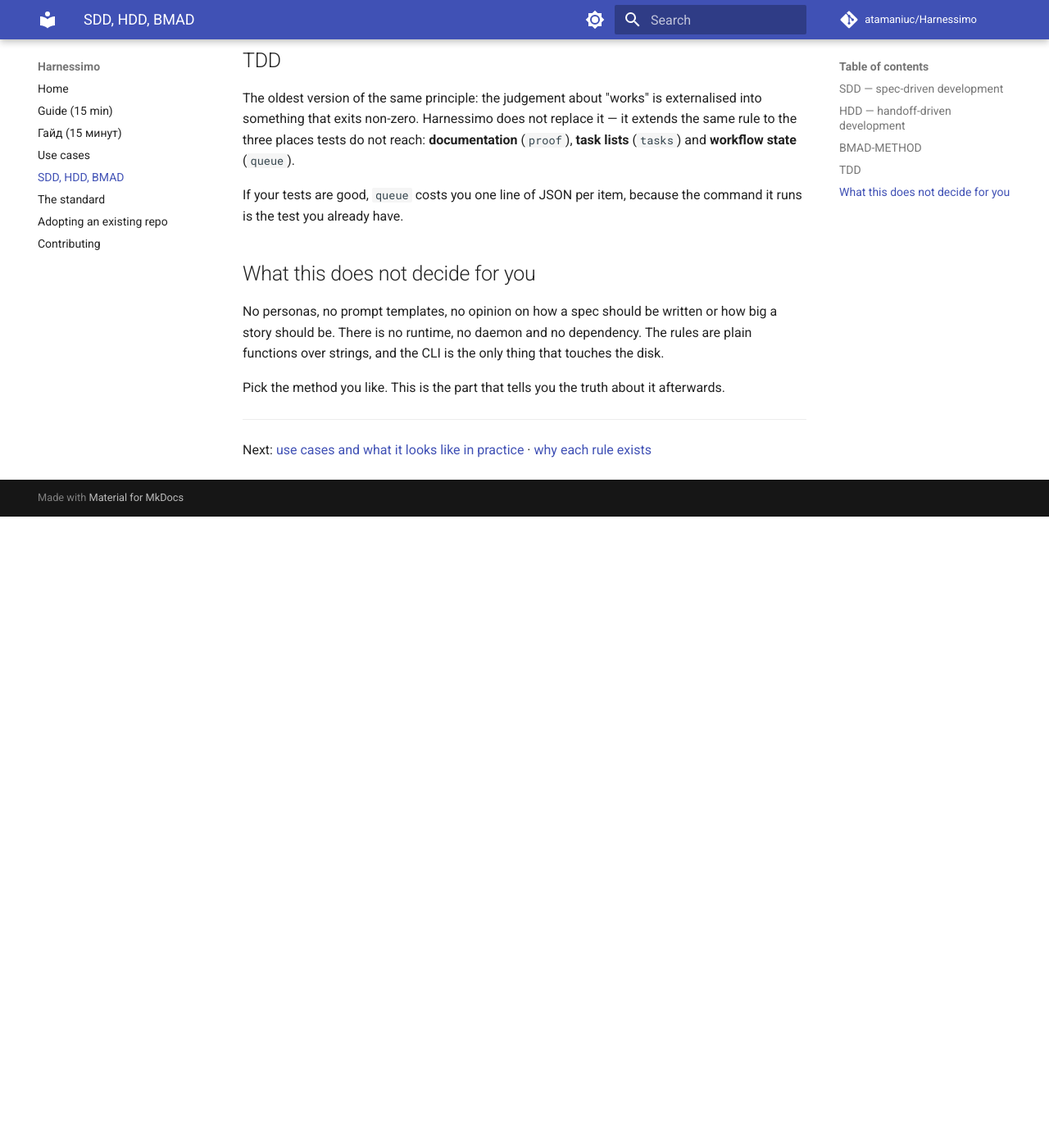
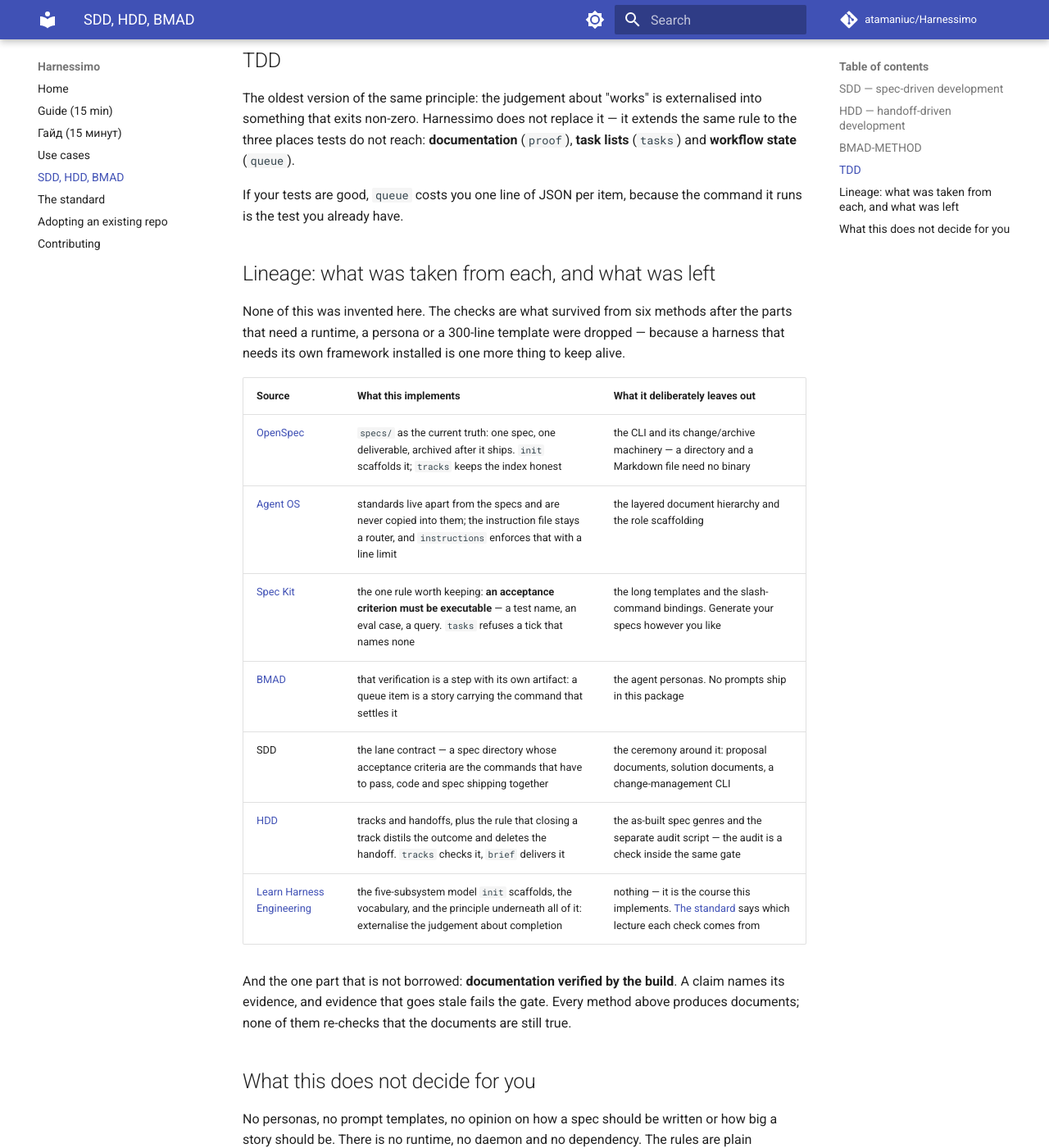
Before and after one commit to atamaniuc/Harnessimo, an MkDocs documentation site: the page built from docs/METHODS.md, in a window 1280 px wide and 1400 px high, scrolled down 2528 px. Shown: the whole window at 82% size. Built offline with MkDocs 1.6.1 and Material for MkDocs 9.7.7, drawn with Linux system fonts in a browser that asks for light colours; comment, search, counter and statistics services are not loaded; before the commit the page ends 3158 px from its top, so only the background shows below that.

Commit message:
docs: the lineage — what was taken from each method, and what was left
ledger-lens carried a table of what its harness borrowed from OpenSpec, Agent
OS, spec-kit, BMAD, SDD and HDD, and what it dropped on purpose. Half of that
table is about the checks themselves, which now live here, so the half that
generalises belongs on this side; the half about that repository's own spec
layout stays where it is.

The rows say what this package implements and what it deliberately leaves out,
which is the more useful direction: an acceptance criterion must be executable
(spec-kit) without spec-kit's templates; verification is a step with its own
artifact (BMAD) without the personas; tracks and handoffs (HDD) without a
separate audit script, because the audit is a check inside the same gate.

Each source is linked, and the claims about them were checked against their
own documentation rather than written from memory. Closing line names the one
part that is not borrowed from anywhere: documentation the build re-verifies.

Co-Authored-By: Claude Opus 5 <noreply@anthropic.com>
Claude-Session: https://claude.ai/code/session_01S95B2vquLeuZ55Z99xrXuu

```diff
--- a/docs/METHODS.md
+++ b/docs/METHODS.md
@@ -110,6 +110,27 @@ and **workflow state** (`queue`).
 If your tests are good, `queue` costs you one line of JSON per item, because the command it
 runs is the test you already have.
 
+## Lineage: what was taken from each, and what was left
+
+None of this was invented here. The checks are what survived from six methods after the
+parts that need a runtime, a persona or a 300-line template were dropped — because a harness
+that needs its own framework installed is one more thing to keep alive.
+
+| Source | What this implements | What it deliberately leaves out |
+|---|---|---|
+| [OpenSpec](https://github.com/Fission-AI/OpenSpec) | `specs/` as the current truth: one spec, one deliverable, archived after it ships. `init` scaffolds it; `tracks` keeps the index honest | the CLI and its change/archive machinery — a directory and a Markdown file need no binary |
+| [Agent OS](https://buildermethods.com/agent-os) | standards live apart from the specs and are never copied into them; the instruction file stays a router, and `instructions` enforces that with a line limit | the layered document hierarchy and the role scaffolding |
+| [Spec Kit](https://github.com/github/spec-kit) | the one rule worth keeping: **an acceptance criterion must be executable** — a test name, an eval case, a query. `tasks` refuses a tick that names none | the long templates and the slash-command bindings. Generate your specs however you like |
+| [BMAD](https://github.com/bmad-code-org/BMAD-METHOD) | that verification is a step with its own artifact: a queue item is a story carrying the command that settles it | the agent personas. No prompts ship in this package |
+| SDD | the lane contract — a spec directory whose acceptance criteria are the commands that have to pass, code and spec shipping together | the ceremony around it: proposal documents, solution documents, a change-management CLI |
+| [HDD](https://github.com/yetanothervan/handoff-driven-development) | tracks and handoffs, plus the rule that closing a track distils the outcome and deletes the handoff. `tracks` checks it, `brief` delivers it | the as-built spec genres and the separate audit script — the audit is a check inside the same gate |
+| [Learn Harness Engineering](https://walkinglabs.github.io/learn-harness-engineering/ru/) | the five-subsystem model `init` scaffolds, the vocabulary, and the principle underneath all of it: externalise the judgement about completion | nothing — it is the course this implements. [The standard](STANDARD.md) says which lecture each check comes from |
+
+And the one part that is not borrowed: **documentation verified by the build**. A claim names
+its evidence, and evidence that goes stale fails the gate. Every method above produces
+documents; none of them re-checks that the documents are still true.
+<!-- proof: src/proof.mjs:verifyProofs -->
+
 ## What this does not decide for you
 
 No personas, no prompt templates, no opinion on how a spec should be written or how big a
```
